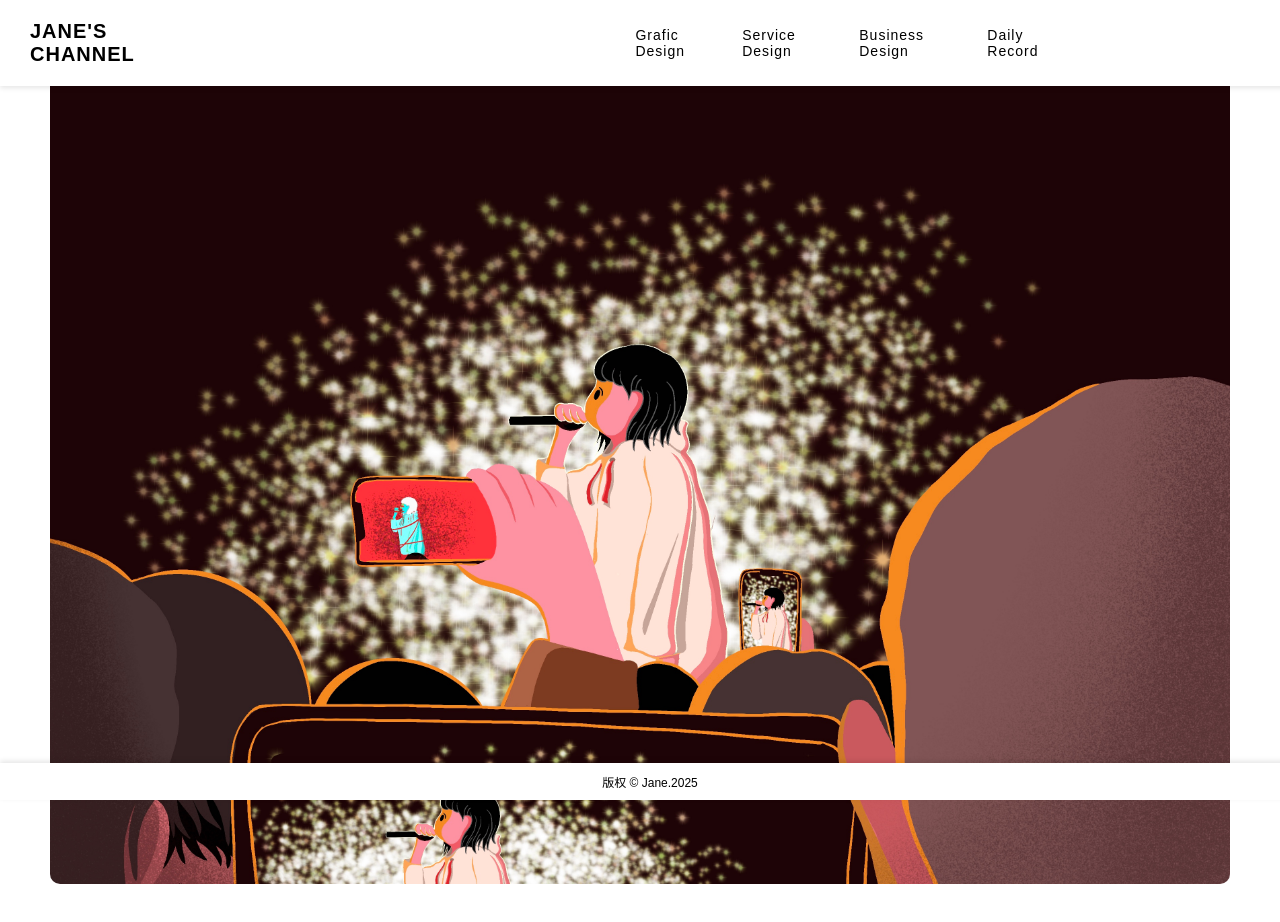
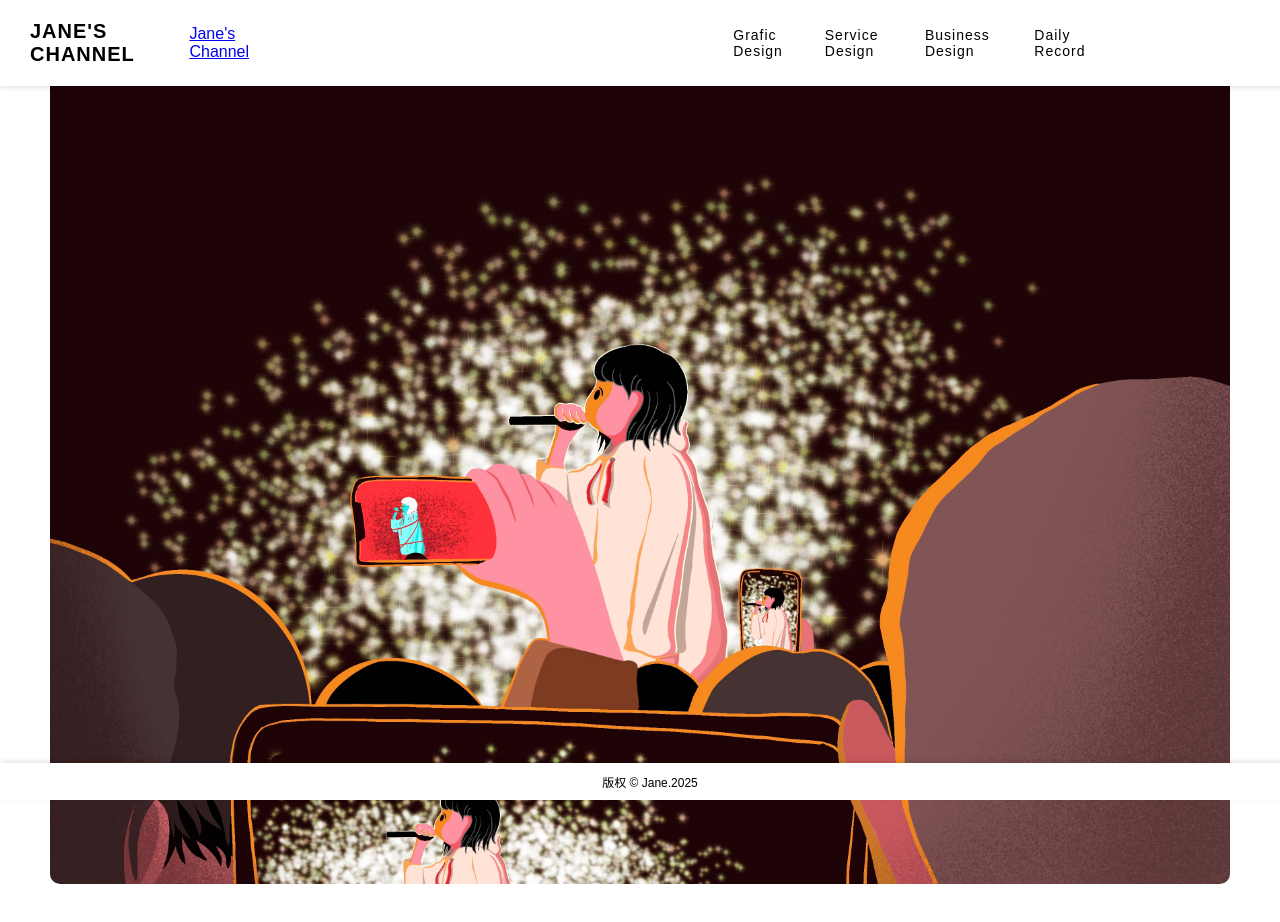
Before and after one commit to JaneZheng-03/janezheng, a plain HTML site: page index.html in a window 1280 px wide. Drawn offline with Linux system fonts and the light colour scheme.

Commit message:
Update index.html

```diff
--- a/index.html
+++ b/index.html
@@ -95,6 +95,7 @@ margin-left: 50%; /* 菜单从页面中间开始 */
 <div class="navbar">
   <!-- LOGO 文字 -->
   <a href="#Jane" class="logo">Jane's Channel</a>
+ <a href="index.html">Jane's Channel</a>
 
   <!-- 菜单 -->
   <div class="menu">
```
